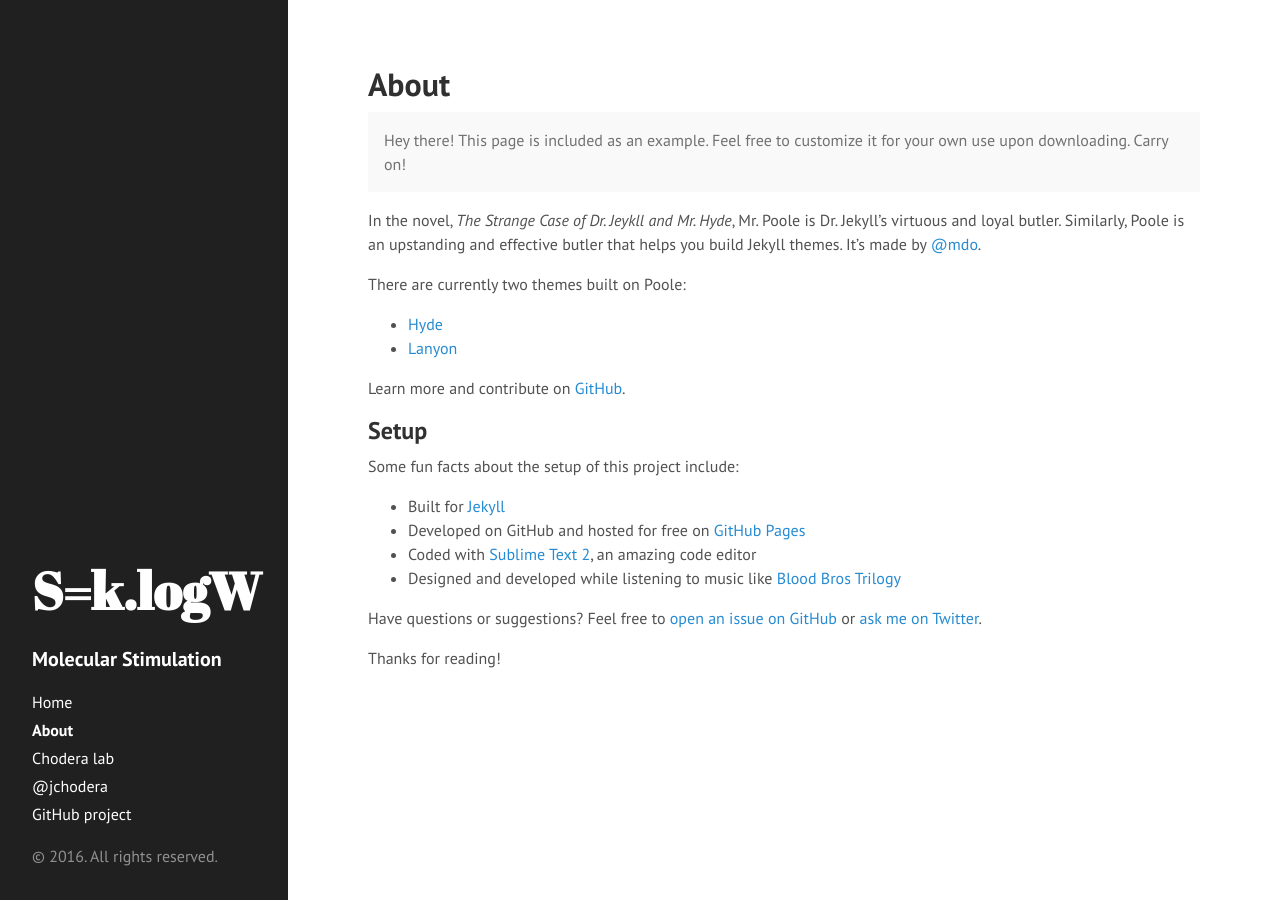
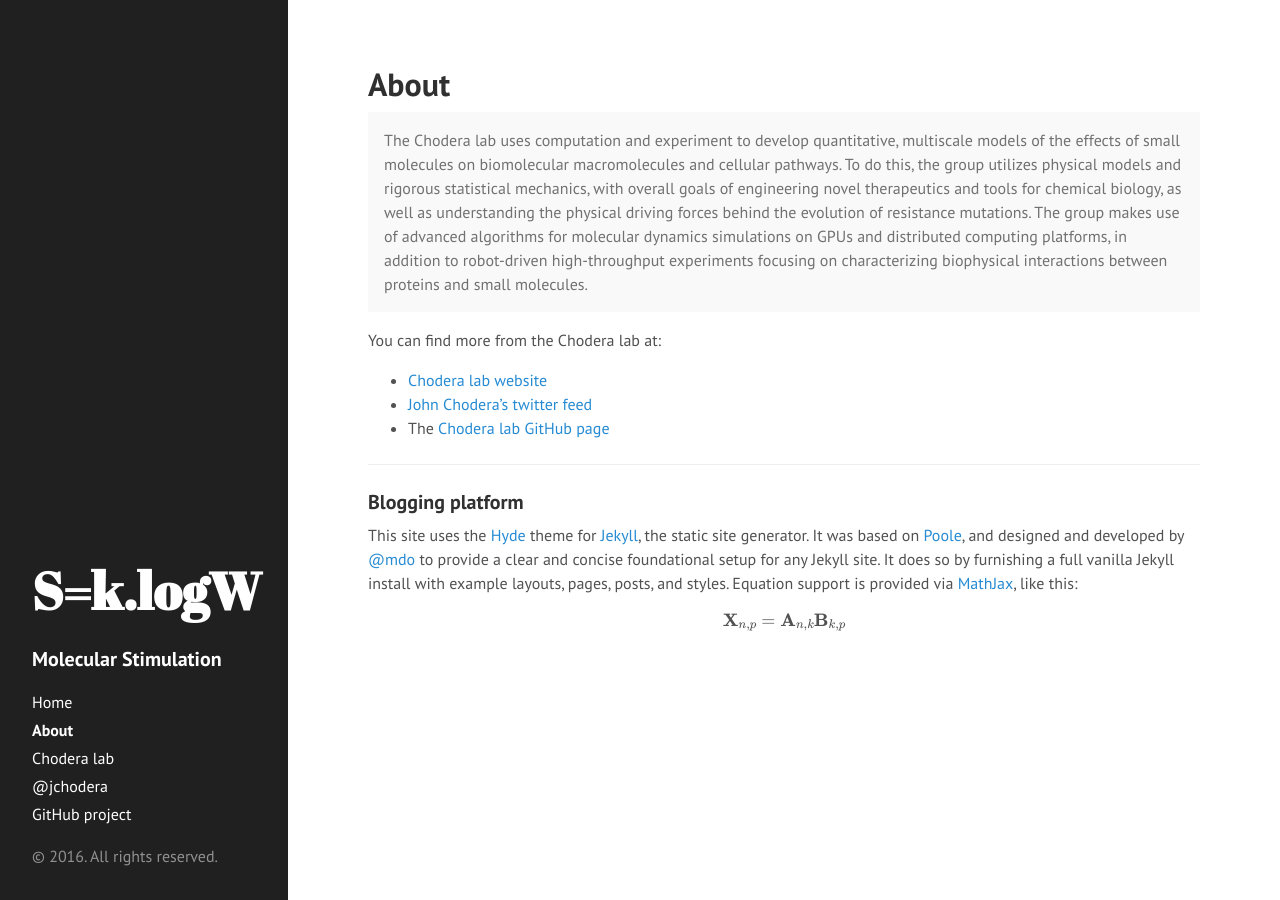
Before and after one commit to choderalab/klogw, a Jekyll site: the page built from about.md, in a window 1280 px wide. Built offline with Jekyll 4.4.1, drawn with Linux system fonts in a browser that asks for light colours; formulas are drawn with MathJax 3.

Commit message:
Fix About

```diff
--- a/about.md
+++ b/about.md
@@ -4,27 +4,22 @@ title: About
 ---
 
 <p class="message">
-  Hey there! This page is included as an example. Feel free to customize it for your own use upon downloading. Carry on!
+  The Chodera lab uses computation and experiment to develop quantitative, multiscale models of the effects of small molecules on biomolecular macromolecules and cellular pathways. To do this, the group utilizes physical models and rigorous statistical mechanics, with overall goals of engineering novel therapeutics and tools for chemical biology, as well as understanding the physical driving forces behind the evolution of resistance mutations. The group makes use of advanced algorithms for molecular dynamics simulations on GPUs and distributed computing platforms, in addition to robot-driven high-throughput experiments focusing on characterizing biophysical interactions between proteins and small molecules.
 </p>
 
-In the novel, *The Strange Case of Dr. Jeykll and Mr. Hyde*, Mr. Poole is Dr. Jekyll's virtuous and loyal butler. Similarly, Poole is an upstanding and effective butler that helps you build Jekyll themes. It's made by [@mdo](https://twitter.com/mdo).
+You can find more from the Chodera lab at:
 
-There are currently two themes built on Poole:
+* [Chodera lab website](http://choderalab.org)
+* [John Chodera's twitter feed](http://twitter.com/jchodera)
+* The [Chodera lab GitHub page](http://github.com/choderalab)
 
-* [Hyde](http://hyde.getpoole.com)
-* [Lanyon](http://lanyon.getpoole.com)
+-----
 
-Learn more and contribute on [GitHub](https://github.com/poole).
+### Blogging platform
 
-## Setup
+This site uses the [Hyde](https://github.com/poole/hyde) theme for [Jekyll](http://jekyllrb.com), the static site generator.
+It was based on [Poole](https://github.com/poole/poole), and designed and developed by [@mdo](https://twitter.com/mdo) to provide a clear and concise foundational setup for any Jekyll site.
+It does so by furnishing a full vanilla Jekyll install with example layouts, pages, posts, and styles.
+Equation support is provided via [MathJax](https://jekyllrb.com/docs/extras/), like this:
 
-Some fun facts about the setup of this project include:
-
-* Built for [Jekyll](http://jekyllrb.com)
-* Developed on GitHub and hosted for free on [GitHub Pages](https://pages.github.com)
-* Coded with [Sublime Text 2](http://sublimetext.com), an amazing code editor
-* Designed and developed while listening to music like [Blood Bros Trilogy](https://soundcloud.com/maddecent/sets/blood-bros-series)
-
-Have questions or suggestions? Feel free to [open an issue on GitHub](https://github.com/poole/issues/new) or [ask me on Twitter](https://twitter.com/mdo).
-
-Thanks for reading!
+$$ \mathbf{X}_{n,p} = \mathbf{A}_{n,k} \mathbf{B}_{k,p} $$
```
